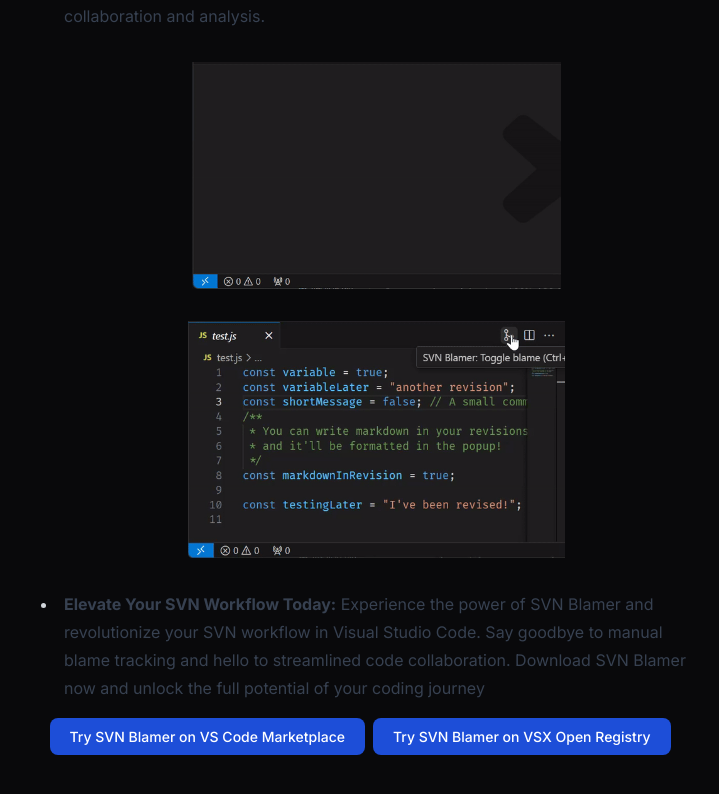
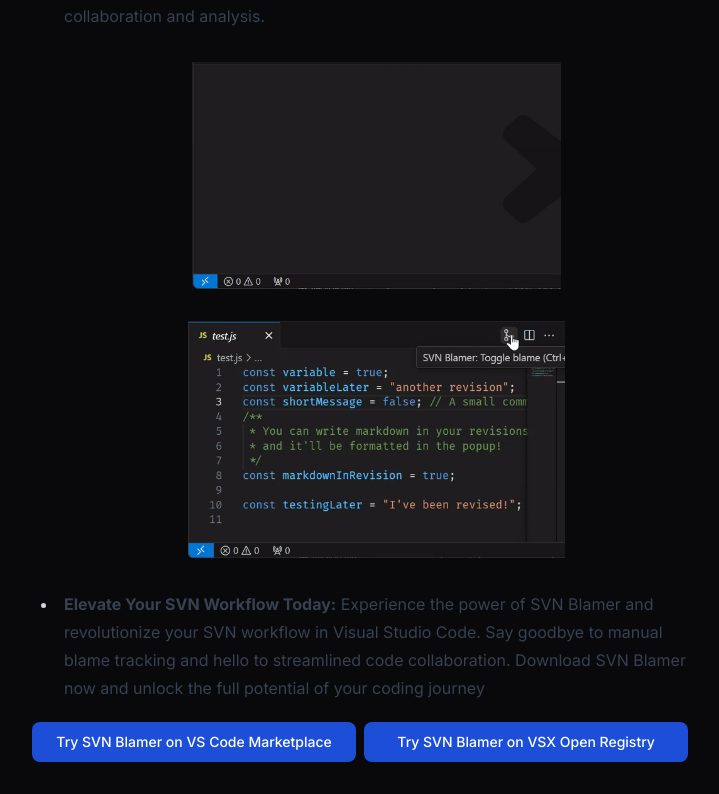
Before and after one commit to opista/marketing-website, a Next.js app: page /apps/svn-blamer in a window 1280 px wide. Shown: the part 1488-2282 px from the top of the page, without its empty margins (240-959 px from the left). Built offline with nearby package versions, Linux system fonts and the light colour scheme.

Commit message:
fix: bottom buttons on blamer page

```diff
--- a/src/app/apps/svn-blamer/page.tsx
+++ b/src/app/apps/svn-blamer/page.tsx
@@ -126,17 +126,11 @@
         </li>
       </ul>
 
-      <div className="text-center">
-        <LinkButton
-          className="mx-1"
-          href="https://marketplace.visualstudio.com/items?itemName=beaugust.blamer-vs"
-        >
+      <div className="text-center grid gap-2 grid-cols-1 sm:grid-cols-2">
+        <LinkButton href="https://marketplace.visualstudio.com/items?itemName=beaugust.blamer-vs">
           Try SVN Blamer on VS Code Marketplace
         </LinkButton>
-        <LinkButton
-          className="mx-1"
-          href="https://open-vsx.org/extension/beaugust/blamer-vs"
-        >
+        <LinkButton href="https://open-vsx.org/extension/beaugust/blamer-vs">
           Try SVN Blamer on VSX Open Registry
         </LinkButton>
       </div>
```
